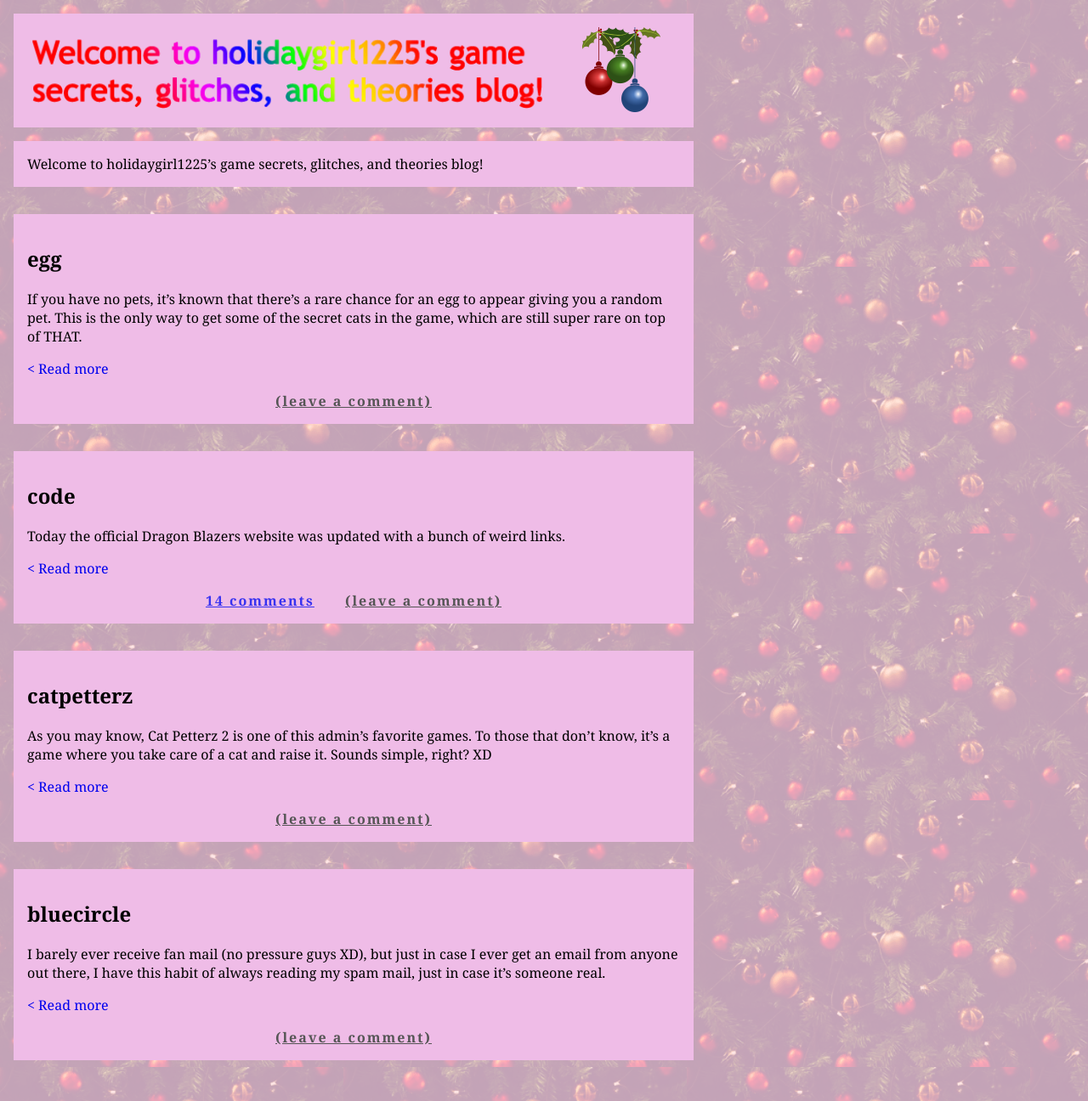
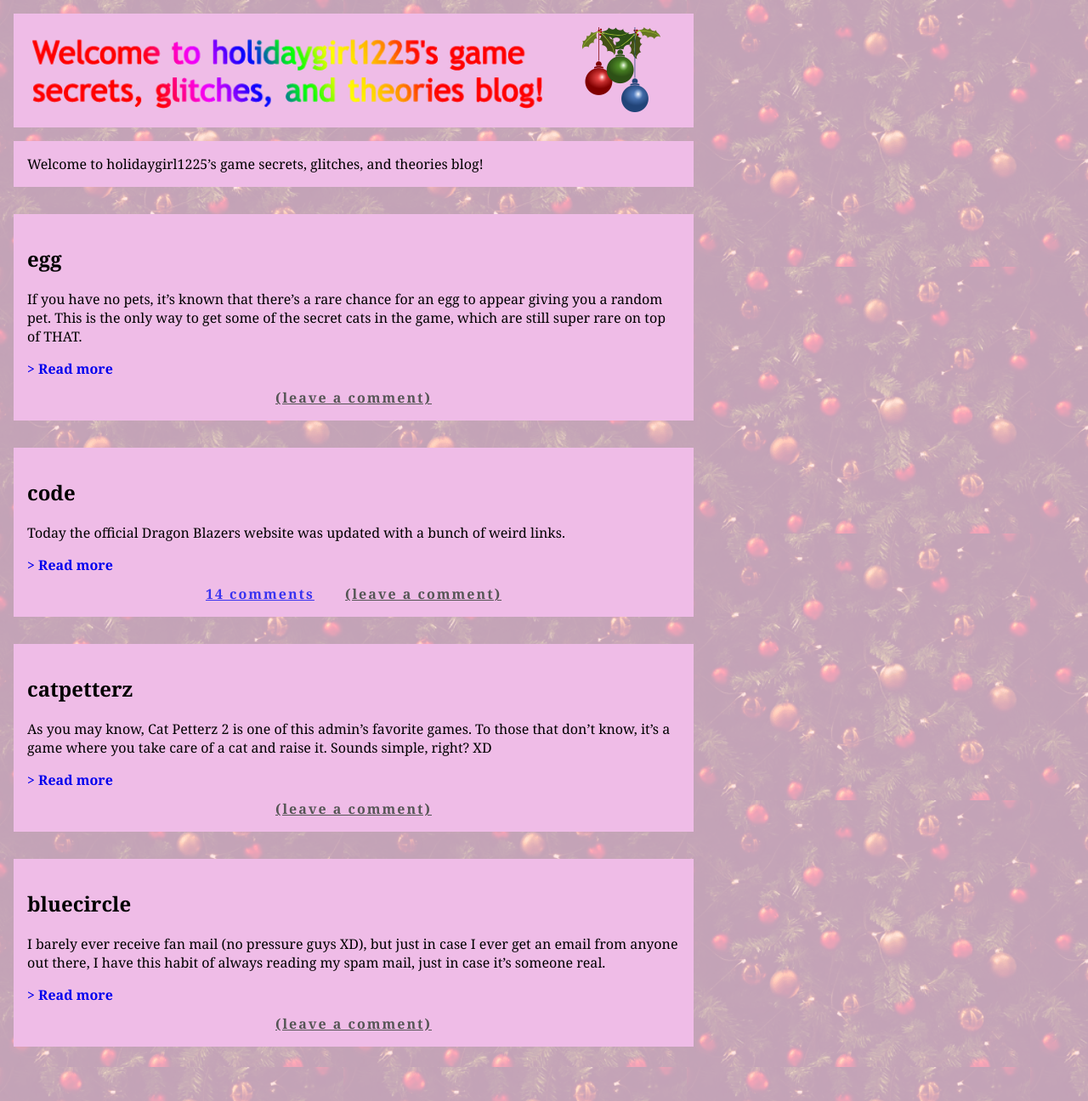
Before and after one commit to Dobby233Liu/holidaygirl1225, a Jekyll site: the page built from index.md, in a window 1280 px wide. Shown: the whole page at 85% size. Built offline with Jekyll 4.4.1, drawn with Linux system fonts in a browser that asks for light colours.

Commit message:
small change

```diff
--- a/_layouts/home.html
+++ b/_layouts/home.html
@@ -11,7 +11,7 @@ layout: page
 <div class="post">
   <h2>{{ post.url | replace_first: "/", "" }}</h2>
   {{ post.excerpt | markdownify }}
-  <p><a href="{{ post.url | relative_url }}">&lt; Read more</a></p>
+  <span class="read-more"><a href="{{ post.url | relative_url }}">&gt; Read more</a></span>
   {% include comments_footer.html page=post %}
 </div>
 {% endunless %}
--- a/_sass/holidaygirl1225/journal.scss
+++ b/_sass/holidaygirl1225/journal.scss
@@ -103,3 +103,8 @@ body.dark {
 }
 
 @import "holidaygirl1225/reallyplayer";
+
+.read-more {
+  font-family: $bold-font;
+  font-weight: bold;
+}
```
